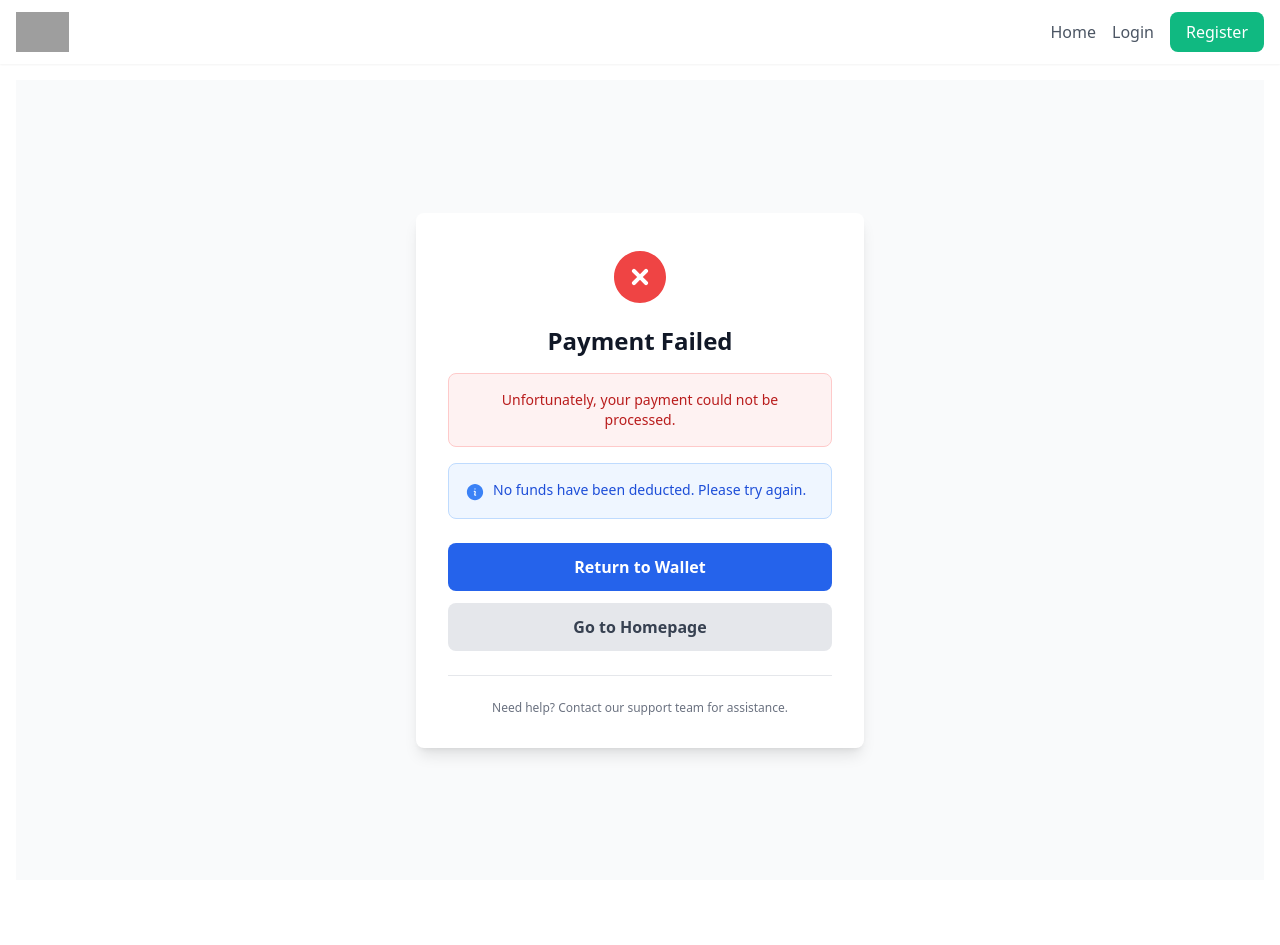
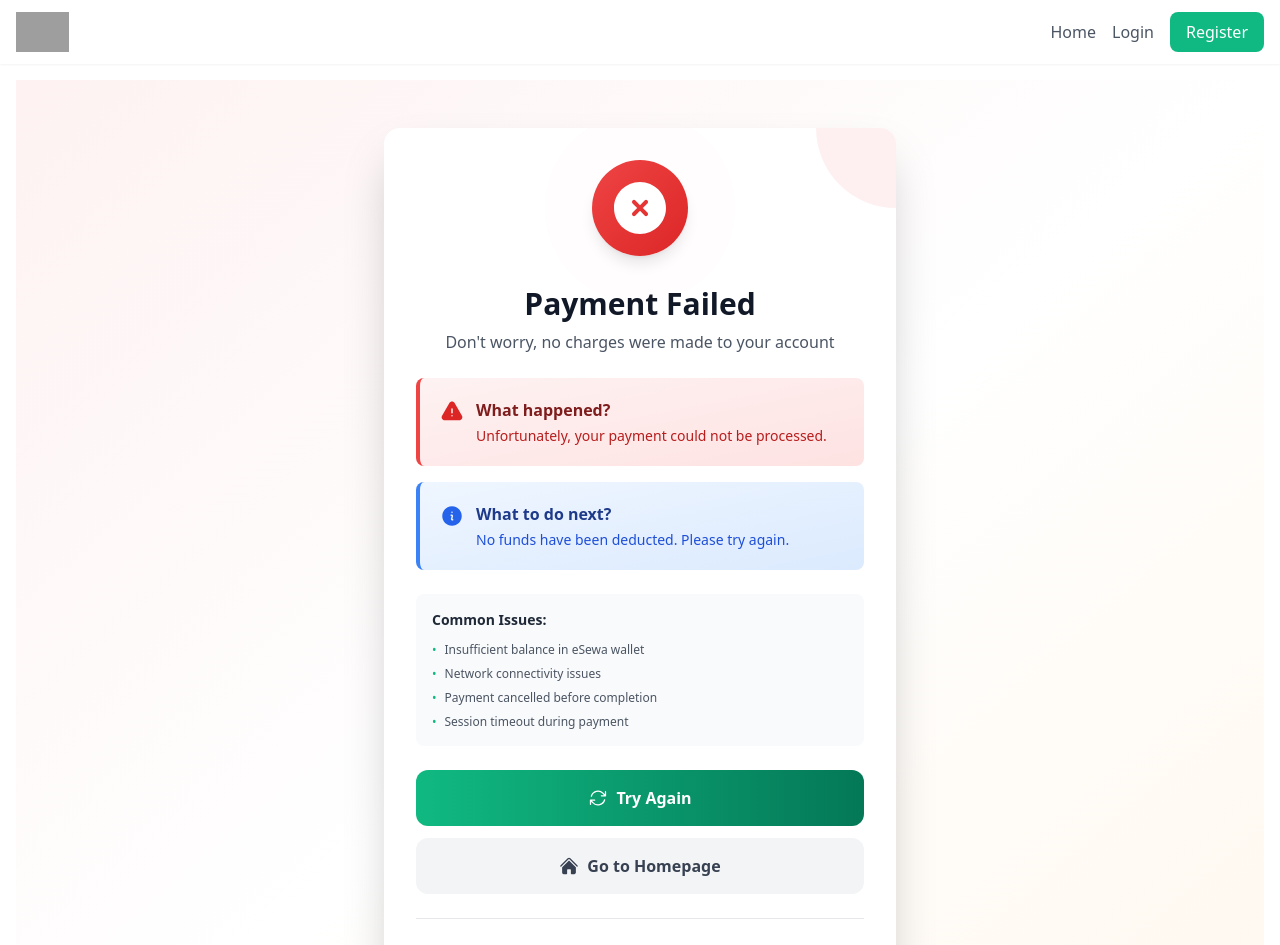
Before and after one commit to kushalkhanal/auctionghar, a React (Vite) app in the folder frontend/: page /payment/failure in a window 1280 px wide. Shown: the top 945 px of the page. Before the commit the page ends 896 px from the top, so only its background shows below. Built offline with nearby package versions, Linux system fonts and the light colour scheme; grey boxes are pictures that could not be loaded; what react-google-recaptcha-v3 would draw is missing.

Commit message:
payment failure and success page added

```diff
--- a/frontend/src/pages/PaymentFailurePage.jsx
+++ b/frontend/src/pages/PaymentFailurePage.jsx
@@ -1,7 +1,6 @@
-
 import React, { useEffect, useState } from 'react';
 import { Link, useSearchParams } from 'react-router-dom';
-import { XCircleIcon, ExclamationTriangleIcon, InformationCircleIcon } from '@heroicons/react/24/solid';
+import { XCircleIcon, ExclamationTriangleIcon, InformationCircleIcon, ArrowPathIcon, HomeIcon } from '@heroicons/react/24/solid';
 
 const PaymentFailurePage = () => {
     const [searchParams] = useSearchParams();
@@ -13,9 +12,7 @@ const PaymentFailurePage = () => {
 
     useEffect(() => {
         const error = searchParams.get('error');
-        const data = searchParams.get('data');
 
-        // Parse error details based on eSewa error types
         let errorType = '';
         let errorMessage = '';
         let suggestion = '';
@@ -61,50 +58,118 @@ const PaymentFailurePage = () => {
     }, [searchParams]);
 
     return (
-        <div className="min-h-screen bg-gray-50 flex flex-col items-center justify-center px-4">
-            <div className="max-w-md w-full bg-white rounded-lg shadow-lg p-8">
-                <div className="text-center">
-                    <XCircleIcon className="h-16 w-16 text-red-500 mx-auto" />
-                    <h1 className="text-2xl font-bold text-gray-900 mt-4">
+        <div className="min-h-screen bg-gradient-to-br from-red-50 via-white to-orange-50 flex items-center justify-center px-4 py-12">
+            <div className="max-w-lg w-full">
+                {/* Error Card */}
+                <div className="bg-white rounded-2xl shadow-2xl overflow-hidden relative">
+                    {/* Background Decoration */}
+                    <div className="absolute top-0 right-0 w-40 h-40 bg-red-100 rounded-full -mr-20 -mt-20 opacity-50"></div>
+                    <div className="absolute bottom-0 left-0 w-32 h-32 bg-orange-100 rounded-full -ml-16 -mb-16 opacity-50"></div>
+
+                    <div className="relative z-10 p-8">
+                        {/* Error Icon */}
+                        <div className="text-center mb-6">
+                            <div className="relative inline-block">
+                                <div className="absolute inset-0 bg-red-400 rounded-full animate-ping opacity-75"></div>
+                                <div className="relative bg-gradient-to-br from-red-500 to-red-600 rounded-full p-4 shadow-lg">
+                                    <XCircleIcon className="w-16 h-16 text-white" />
+                                </div>
+                            </div>
+                        </div>
+
+                        {/* Error Title */}
+                        <h1 className="text-3xl font-bold text-gray-900 text-center mb-2">
                             {errorDetails.type}
                         </h1>
+                        <p className="text-center text-gray-600 mb-6">
+                            Don't worry, no charges were made to your account
+                        </p>
 
-                    <div className="mt-4 p-4 bg-red-50 border border-red-200 rounded-lg">
+                        {/* Error Message Box */}
+                        <div className="mb-4 p-5 bg-gradient-to-br from-red-50 to-red-100 border-l-4 border-red-500 rounded-lg">
+                            <div className="flex items-start">
+                                <ExclamationTriangleIcon className="h-6 w-6 text-red-600 mt-0.5 mr-3 flex-shrink-0" />
+                                <div>
+                                    <h3 className="font-semibold text-red-900 mb-1">What happened?</h3>
                                     <p className="text-red-700 text-sm">
                                         {errorDetails.message}
                                     </p>
                                 </div>
+                            </div>
+                        </div>
 
-                    <div className="mt-4 p-4 bg-blue-50 border border-blue-200 rounded-lg">
+                        {/* Suggestion Box */}
+                        <div className="mb-6 p-5 bg-gradient-to-br from-blue-50 to-blue-100 border-l-4 border-blue-500 rounded-lg">
                             <div className="flex items-start">
-                            <InformationCircleIcon className="h-5 w-5 text-blue-500 mt-0.5 mr-2 flex-shrink-0" />
+                                <InformationCircleIcon className="h-6 w-6 text-blue-600 mt-0.5 mr-3 flex-shrink-0" />
+                                <div>
+                                    <h3 className="font-semibold text-blue-900 mb-1">What to do next?</h3>
                                     <p className="text-blue-700 text-sm">
                                         {errorDetails.suggestion}
                                     </p>
                                 </div>
                             </div>
+                        </div>
 
-                    <div className="mt-6 space-y-3">
+                        {/* Common Issues */}
+                        <div className="mb-6 p-4 bg-gray-50 rounded-lg">
+                            <h3 className="font-semibold text-gray-800 mb-3 text-sm">Common Issues:</h3>
+                            <ul className="space-y-2 text-xs text-gray-600">
+                                <li className="flex items-start">
+                                    <span className="text-primary mr-2">•</span>
+                                    <span>Insufficient balance in eSewa wallet</span>
+                                </li>
+                                <li className="flex items-start">
+                                    <span className="text-primary mr-2">•</span>
+                                    <span>Network connectivity issues</span>
+                                </li>
+                                <li className="flex items-start">
+                                    <span className="text-primary mr-2">•</span>
+                                    <span>Payment cancelled before completion</span>
+                                </li>
+                                <li className="flex items-start">
+                                    <span className="text-primary mr-2">•</span>
+                                    <span>Session timeout during payment</span>
+                                </li>
+                            </ul>
+                        </div>
+
+                        {/* Action Buttons */}
+                        <div className="space-y-3">
                             <Link
                                 to="/profile/wallet"
-                            className="w-full inline-block bg-blue-600 text-white font-semibold py-3 px-6 rounded-lg hover:bg-blue-700 transition-colors"
+                                className="w-full flex items-center justify-center gap-2 bg-gradient-to-r from-primary to-primary-dark text-white font-semibold py-4 px-6 rounded-xl hover:shadow-lg transition-all transform hover:-translate-y-0.5"
                             >
-                            Return to Wallet
+                                <ArrowPathIcon className="w-5 h-5" />
+                                Try Again
                             </Link>
 
                             <Link
                                 to="/"
-                            className="w-full inline-block bg-gray-200 text-gray-700 font-semibold py-3 px-6 rounded-lg hover:bg-gray-300 transition-colors"
+                                className="w-full flex items-center justify-center gap-2 bg-gray-100 text-gray-700 font-semibold py-4 px-6 rounded-xl hover:bg-gray-200 transition-all"
                             >
+                                <HomeIcon className="w-5 h-5" />
                                 Go to Homepage
                             </Link>
                         </div>
 
-                    <div className="mt-6 pt-6 border-t border-gray-200">
-                        <p className="text-xs text-gray-500">
-                            Need help? Contact our support team for assistance.
+                        {/* Support Section */}
+                        <div className="mt-6 pt-6 border-t border-gray-200 text-center">
+                            <p className="text-sm text-gray-600 mb-3">
+                                Still having issues?
                             </p>
+                            <button className="text-primary hover:text-primary-dark font-semibold text-sm transition-colors">
+                                Contact Support Team →
+                            </button>
                         </div>
+                    </div>
+                </div>
+
+                {/* Additional Help */}
+                <div className="mt-6 bg-white/50 backdrop-blur-sm rounded-xl p-4 text-center">
+                    <p className="text-xs text-gray-600">
+                        <span className="font-semibold">Tip:</span> Make sure your eSewa account has sufficient balance before initiating payment
+                    </p>
                 </div>
             </div>
         </div>
--- a/frontend/src/pages/PaymentSuccessPage.jsx
+++ b/frontend/src/pages/PaymentSuccessPage.jsx
@@ -2,6 +2,7 @@ import React, { useEffect, useRef } from 'react';
 import { useLocation, useNavigate } from 'react-router-dom';
 import { useAuth } from '../context/AuthContext';
 import api from '../api/axiosConfig';
+import { CheckCircleIcon, ShieldCheckIcon, CreditCardIcon } from '@heroicons/react/24/solid';
 
 const PaymentSuccessPage = () => {
     const { refetchUser } = useAuth();
@@ -33,7 +34,6 @@ const PaymentSuccessPage = () => {
                 await api.post('/payment/confirm-from-frontend', { transaction_uuid });
                 console.log("D. [SUCCESS_PAGE] Backend confirmation successful. Now calling refetchUser...");
 
-                // This is the critical call to update the global state
                 await refetchUser();
 
                 console.log("E. [SUCCESS_PAGE] refetchUser call finished.");
@@ -41,10 +41,10 @@ const PaymentSuccessPage = () => {
             } catch (error) {
                 console.error("F. [SUCCESS_PAGE] An error occurred during the confirmation process:", error);
             } finally {
-                console.log("G. [SUCCESS_PAGE] Process finished. Redirecting to home page in 3 seconds.");
+                console.log("G. [SUCCESS_PAGE] Process finished. Redirecting to home page in 5 seconds.");
                 setTimeout(() => {
                     navigate('/');
-                }, 3000);
+                }, 5000);
             }
         };
 
@@ -56,11 +56,84 @@ const PaymentSuccessPage = () => {
     }, [location.search, navigate, refetchUser]);
 
     return (
-        <div className="container mx-auto text-center py-20">
-            <h1 className="text-3xl font-bold text-gray-800 mb-2">Payment Confirmed!</h1>
-            <p className="text-gray-600 mb-6">
-                Your wallet has been updated. Redirecting...
-            </p>
+        <div className="min-h-screen bg-gradient-to-br from-green-50 via-white to-blue-50 flex items-center justify-center px-4">
+            <div className="max-w-md w-full">
+                {/* Success Animation Container */}
+                <div className="bg-white rounded-2xl shadow-2xl p-8 text-center relative overflow-hidden">
+                    {/* Background Decoration */}
+                    <div className="absolute top-0 right-0 w-40 h-40 bg-green-100 rounded-full -mr-20 -mt-20 opacity-50"></div>
+                    <div className="absolute bottom-0 left-0 w-32 h-32 bg-blue-100 rounded-full -ml-16 -mb-16 opacity-50"></div>
+
+                    <div className="relative z-10">
+                        {/* Success Icon with Animation */}
+                        <div className="mb-6 flex justify-center">
+                            <div className="relative">
+                                <div className="absolute inset-0 bg-green-400 rounded-full animate-ping opacity-75"></div>
+                                <div className="relative bg-gradient-to-br from-green-500 to-green-600 rounded-full p-4 shadow-lg">
+                                    <CheckCircleIcon className="w-16 h-16 text-white" />
+                                </div>
+                            </div>
+                        </div>
+
+                        {/* Success Message */}
+                        <h1 className="text-3xl font-bold text-gray-800 mb-3">
+                            Payment Successful!
+                        </h1>
+                        <p className="text-gray-600 mb-8">
+                            Your transaction has been processed successfully and your wallet has been updated.
+                        </p>
+
+                        {/* Transaction Details */}
+                        <div className="bg-gradient-to-br from-gray-50 to-gray-100 rounded-xl p-6 mb-6 space-y-4">
+                            <div className="flex items-center justify-center gap-3 text-green-600">
+                                <ShieldCheckIcon className="w-6 h-6" />
+                                <span className="font-semibold">Verified & Secured</span>
+                            </div>
+
+                            <div className="flex items-center justify-center gap-3 text-blue-600">
+                                <CreditCardIcon className="w-6 h-6" />
+                                <span className="font-semibold">eSewa Payment Gateway</span>
+                            </div>
+                        </div>
+
+                        {/* Loading Indicator */}
+                        <div className="mb-6">
+                            <div className="flex items-center justify-center gap-2 text-gray-600 mb-3">
+                                <svg className="animate-spin h-5 w-5 text-primary" viewBox="0 0 24 24">
+                                    <circle className="opacity-25" cx="12" cy="12" r="10" stroke="currentColor" strokeWidth="4" fill="none" />
+                                    <path className="opacity-75" fill="currentColor" d="M4 12a8 8 0 018-8V0C5.373 0 0 5.373 0 12h4zm2 5.291A7.962 7.962 0 014 12H0c0 3.042 1.135 5.824 3 7.938l3-2.647z" />
+                                </svg>
+                                <span className="text-sm font-medium">Updating your wallet...</span>
+                            </div>
+
+                            {/* Progress Bar */}
+                            <div className="w-full bg-gray-200 rounded-full h-2 overflow-hidden">
+                                <div className="bg-gradient-to-r from-green-500 to-blue-500 h-full rounded-full animate-pulse" style={{ width: '100%' }}></div>
+                            </div>
+                        </div>
+
+                        {/* Redirect Notice */}
+                        <div className="text-sm text-gray-500">
+                            <p>Redirecting to homepage in 5 seconds...</p>
+                        </div>
+
+                        {/* Manual Navigation Button */}
+                        <button
+                            onClick={() => navigate('/')}
+                            className="mt-6 w-full bg-gradient-to-r from-primary to-primary-dark text-white font-semibold py-3 px-6 rounded-lg hover:shadow-lg transition-all transform hover:-translate-y-0.5"
+                        >
+                            Go to Homepage Now
+                        </button>
+                    </div>
+                </div>
+
+                {/* Additional Info */}
+                <div className="mt-6 text-center">
+                    <p className="text-sm text-gray-600">
+                        A confirmation email has been sent to your registered email address.
+                    </p>
+                </div>
+            </div>
         </div>
     );
 };
```
Lines whose indentation alone changed are shown as unchanged.
